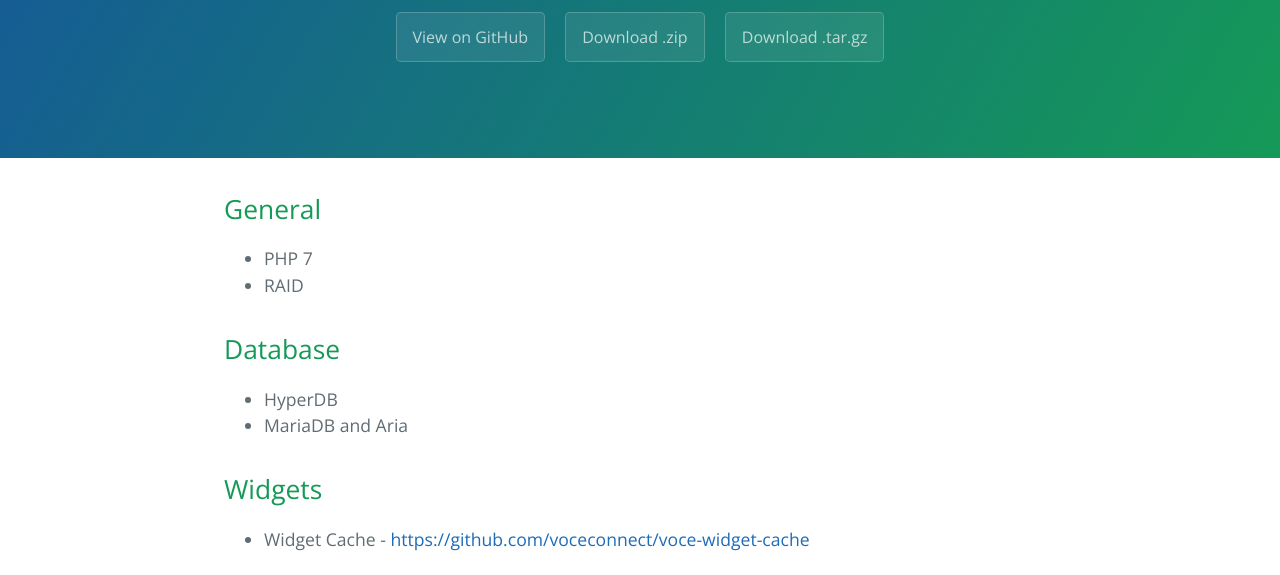
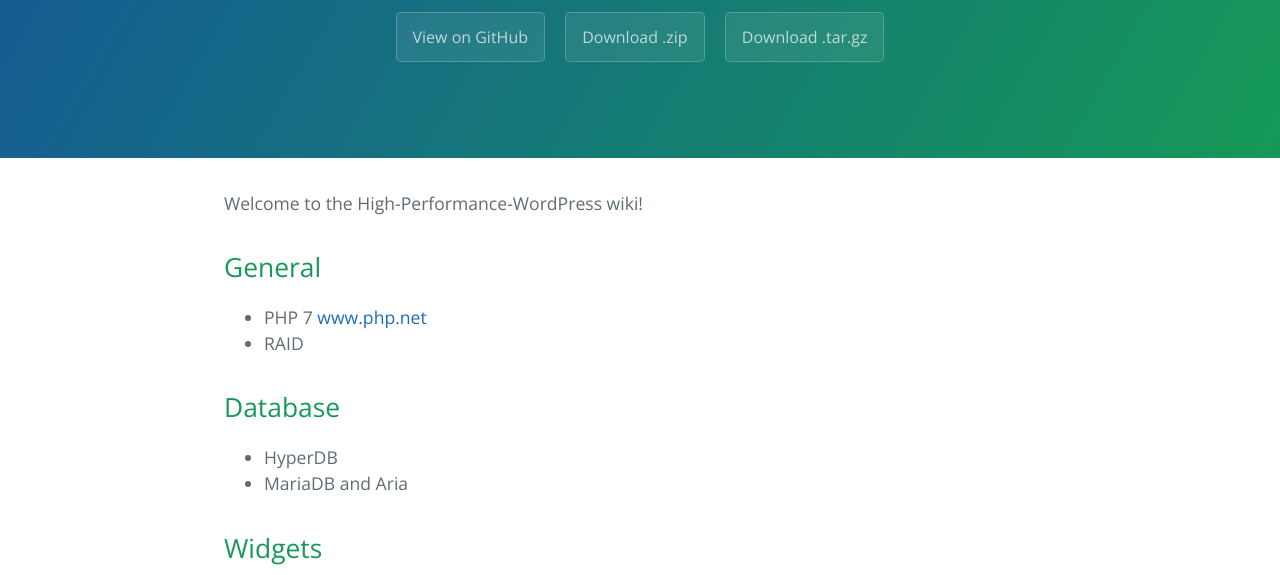
Before and after one commit to LimeWebDev/High-Performance-WordPress, a plain HTML site: page index.html in a window 1280 px wide. Shown: the part 225-800 px from the top of the page. Drawn offline with nearby package versions, Linux system fonts and the light colour scheme.

Commit message:
Create gh-pages branch via GitHub

```diff
--- a/index.html
+++ b/index.html
@@ -19,11 +19,14 @@
     </section>
 
     <section class="main-content">
-      <h2>
+      <p>Welcome to the High-Performance-WordPress wiki!</p>
+
+<h2>
 <a id="general" class="anchor" href="#general" aria-hidden="true"><span aria-hidden="true" class="octicon octicon-link"></span></a>General</h2>
 
 <ul>
-<li>PHP 7</li>
+<li>PHP 7 <a href="http://www.php.net">www.php.net</a>
+</li>
 <li>RAID</li>
 </ul>
 
--- a/params.json
+++ b/params.json
@@ -1,6 +1,6 @@
 {
   "name": "High-performance-wordpress",
   "tagline": "High Performance WordPress",
-  "body": "## General\r\n- PHP 7\r\n- RAID\r\n\r\n## Database\r\n- HyperDB\r\n- MariaDB and Aria\r\n\r\n\r\n## Widgets\r\n- Widget Cache - https://github.com/voceconnect/voce-widget-cache\r\n\r\n\r\n## Profiling\r\n- https://www.sitepoint.com/tuning-wordpress-to-handle-higher-amounts-of-traffic/\r\n- Debug Bar - https://wordpress.org/plugins/debug-bar/\r\n- Debug Bar Extended \r\n\r\n\r\n## DB Cache\r\n- Redis\r\n- Memcache\r\n\r\n## Monitoring\r\n- New Relic\r\n\r\n## Hosting\r\n- DigitalOcean\r\n\r\n\r\n## Cache\r\n- WP Rocket\r\n- OpCache\r\n\r\n\r\n\r\n## Refs\r\n- https://codex.wordpress.org/High_Traffic_Tips_For_WordPress\r\n- https://codex.wordpress.org/WordPress_Optimization\r\n- http://markjaquith.com/wordcamp/high-performance-wordpress/",
+  "body": "Welcome to the High-Performance-WordPress wiki!\r\n## General\r\n- PHP 7 www.php.net\r\n- RAID\r\n\r\n## Database\r\n- HyperDB\r\n- MariaDB and Aria\r\n\r\n\r\n## Widgets\r\n- Widget Cache - https://github.com/voceconnect/voce-widget-cache\r\n\r\n\r\n## Profiling\r\n- https://www.sitepoint.com/tuning-wordpress-to-handle-higher-amounts-of-traffic/\r\n- Debug Bar - https://wordpress.org/plugins/debug-bar/\r\n- Debug Bar Extended \r\n\r\n\r\n## DB Cache\r\n- Redis\r\n- Memcache\r\n\r\n## Monitoring\r\n- New Relic\r\n\r\n## Hosting\r\n- DigitalOcean\r\n\r\n\r\n## Cache\r\n- WP Rocket\r\n- OpCache\r\n\r\n\r\n\r\n## Refs\r\n- https://codex.wordpress.org/High_Traffic_Tips_For_WordPress\r\n- https://codex.wordpress.org/WordPress_Optimization\r\n- http://markjaquith.com/wordcamp/high-performance-wordpress/\r\n",
   "note": "Don't delete this file! It's used internally to help with page regeneration."
 }
```
